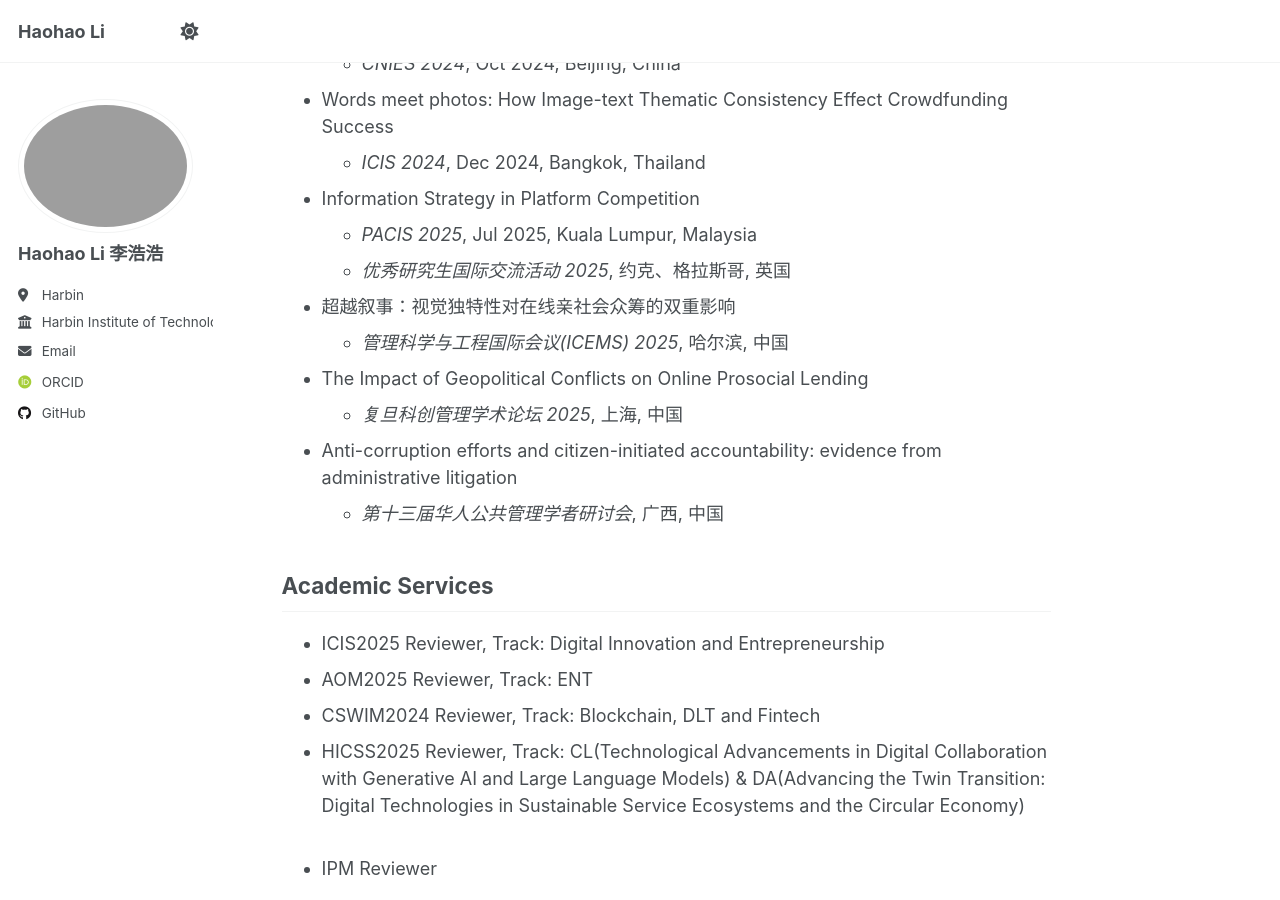
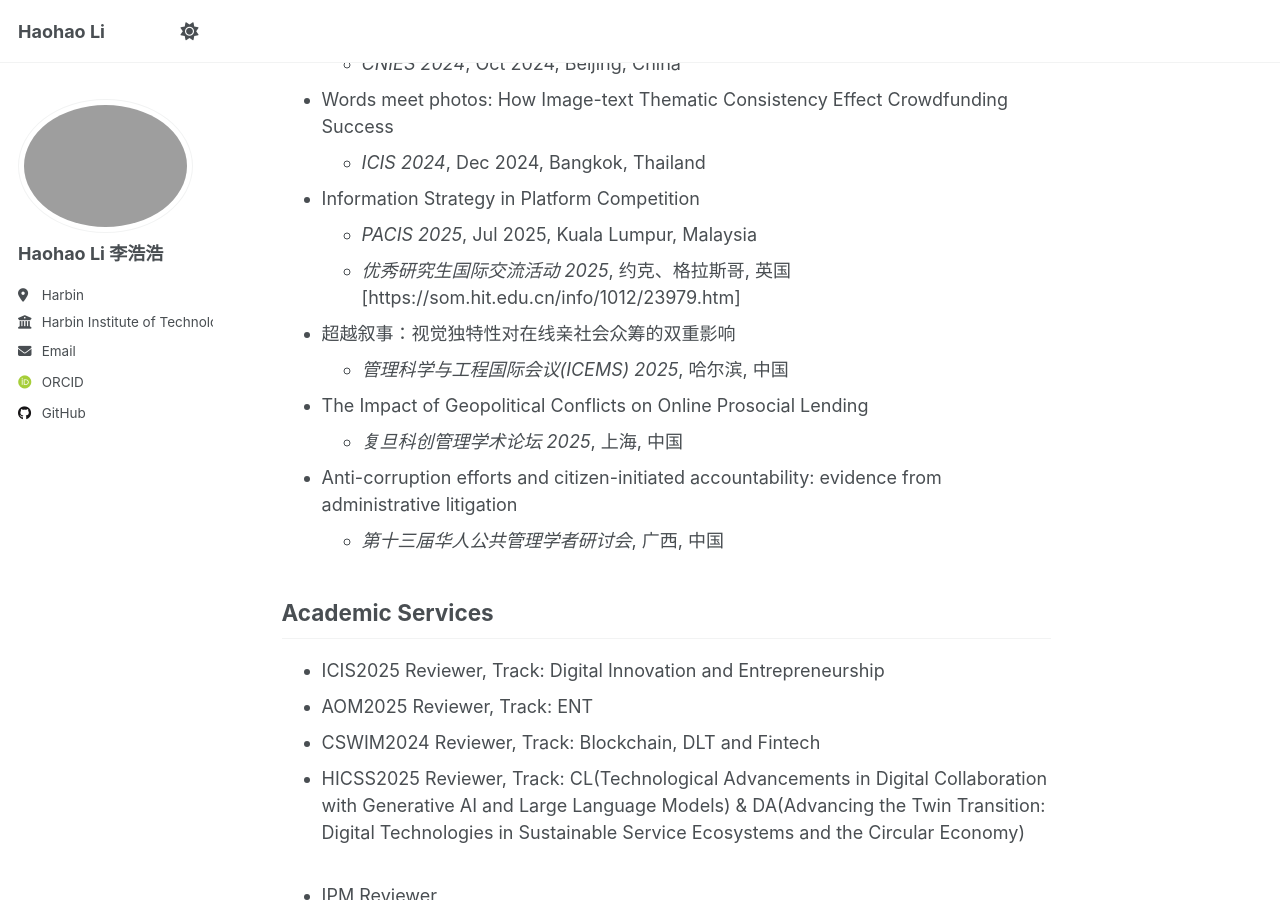
Before and after one commit to Harold9568/Harold9568.github.io, a Jekyll site: the page built from _pages/about.md, in a window 1280 px wide and 900 px high, scrolled down 1687 px. Built offline with Jekyll 4.4.1, drawn with Linux system fonts in a browser that asks for light colours; some web fonts are replaced; part of the change alters nothing that is shown.

Commit message:
Update about.md

```diff
--- a/_pages/about.md
+++ b/_pages/about.md
@@ -52,7 +52,7 @@ Conference Presentations
   - _ICIS 2024_, Dec 2024, Bangkok, Thailand
 - Information Strategy in Platform Competition
   - _PACIS 2025_, Jul 2025, Kuala Lumpur, Malaysia
-  - _优秀研究生国际交流活动 2025_, 约克、格拉斯哥, 英国
+  - _优秀研究生国际交流活动 2025_, 约克、格拉斯哥, 英国 [https://som.hit.edu.cn/info/1012/23979.htm]
 - 超越叙事：视觉独特性对在线亲社会众筹的双重影响
   - _管理科学与工程国际会议(ICEMS) 2025_, 哈尔滨, 中国
 - The Impact of Geopolitical Conflicts on Online Prosocial Lending
```
